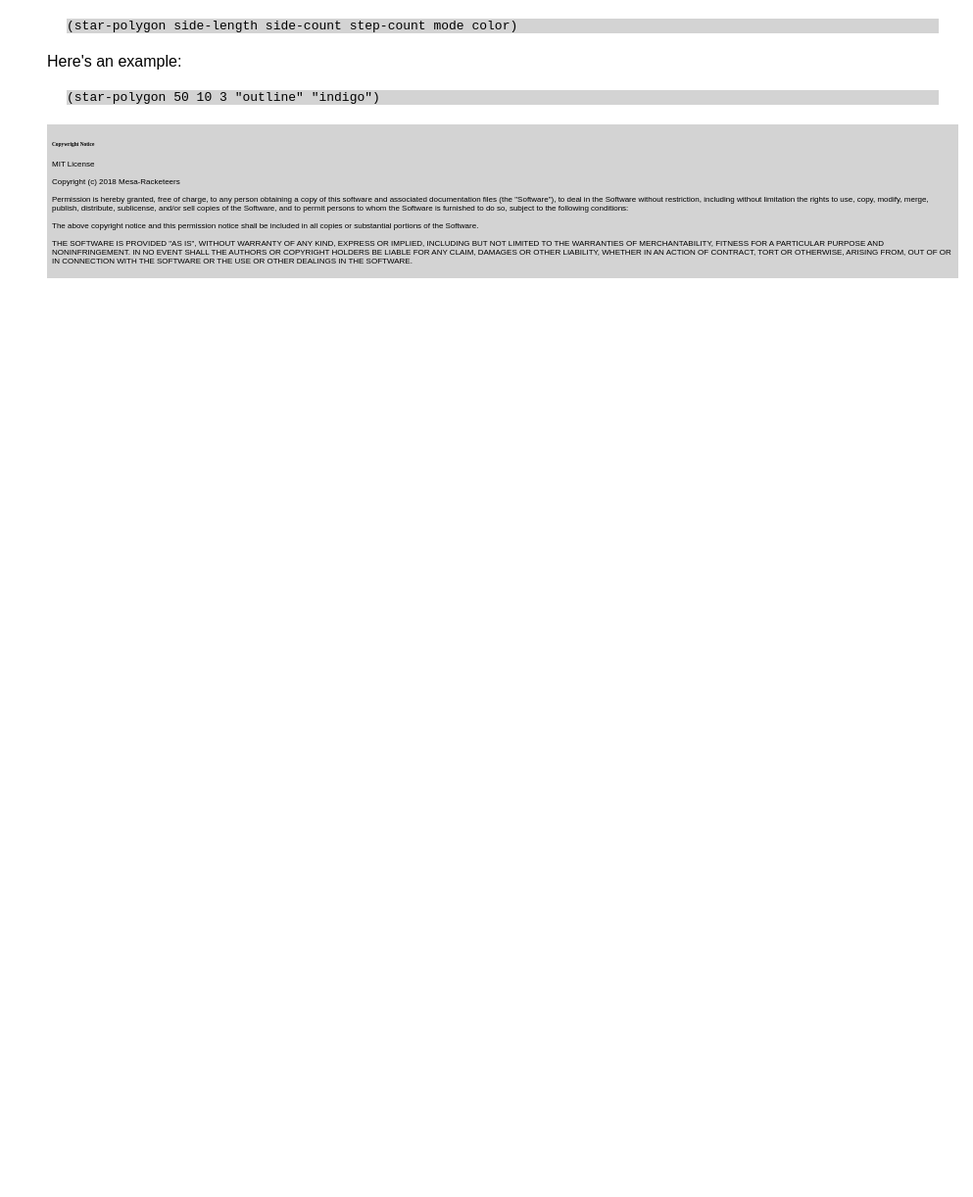
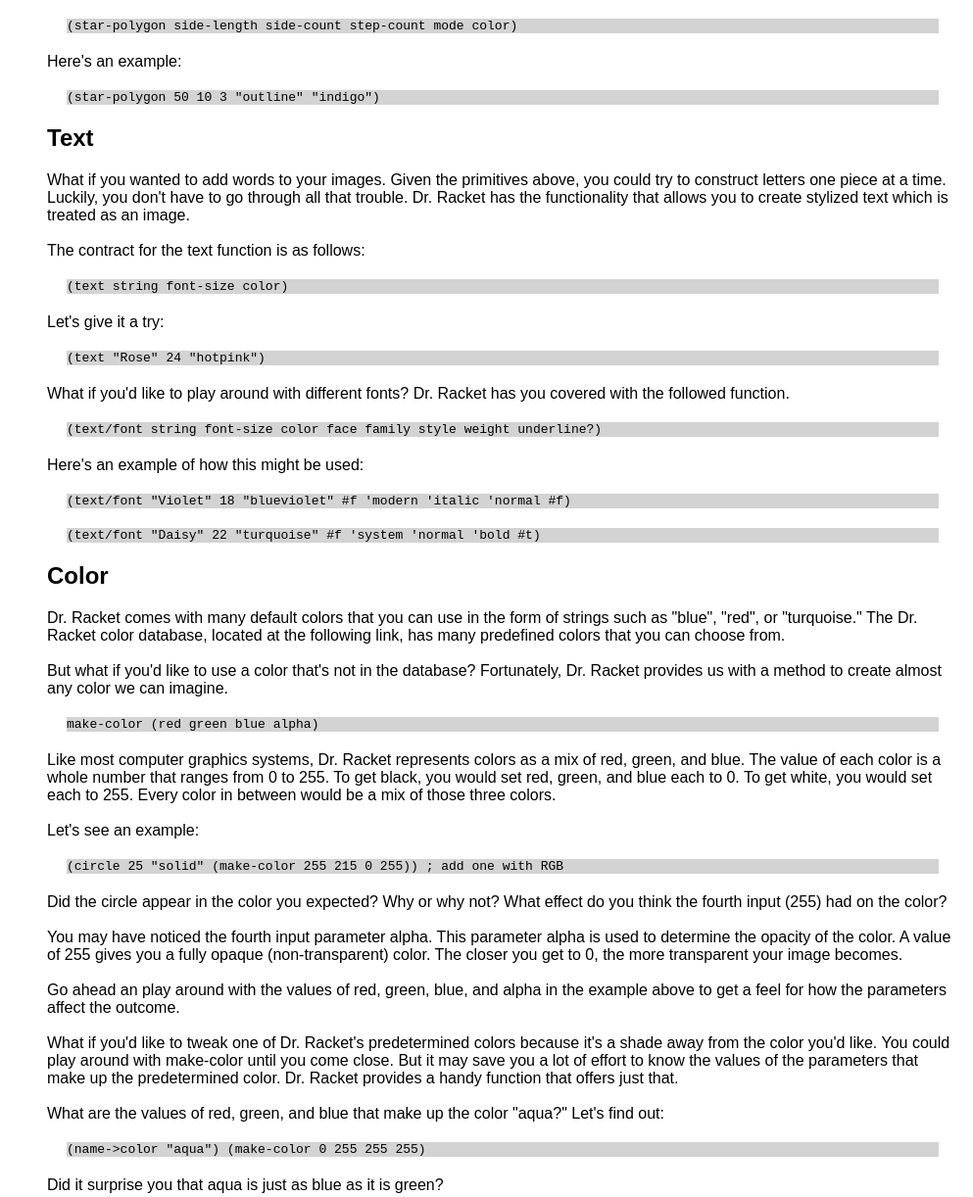
Before and after one commit to Mesa-Racketeers/racket-building-pictures, a plain HTML site: page index.html in a window 1280 px wide. Shown: the part 3761-4983 px from the top of the page at 98% size, without its empty margins (287-1280 px from the left). Before the commit the page ends 4060 px from the top, so only its background shows below. Drawn offline with Linux system fonts and the light colour scheme.

Commit message:
Added text for Text and Color sections

```diff
--- a/index.html
+++ b/index.html
@@ -273,6 +273,111 @@
       </code>
       </p>
 
+      <h2 id="Text">Text</h2>
+
+      <p>What if you wanted to add words to your images. Given the primitives
+        above, you could try to construct letters one piece at a time. Luckily,
+        you don't have to go through all that trouble. Dr. Racket has the
+        functionality that allows you to create stylized text which is treated
+        as an image.
+        <br>
+        <br>
+        The contract for the text function is as follows:
+
+        <code class="block">
+        (text string font-size color)
+        </code>
+
+        Let's give it a try:
+
+        <code class="block">
+        (text "Rose" 24 "hotpink")
+        </code>
+
+        What if you'd like to play around with different fonts? Dr. Racket has
+        you covered with the followed function.
+
+        <code class="block">
+        (text/font  string   font-size   color   face    family     style    weight    underline?)
+        </code>
+
+        Here's an example of how this might be used:
+
+        <code class="block">
+        (text/font "Violet" 18 "blueviolet" #f 'modern 'italic 'normal #f)
+        </code>
+
+        <code class="block">
+        (text/font "Daisy" 22 "turquoise" #f 'system 'normal 'bold #t)
+        </code>
+      </p>
+
+      <h2 id="Color">Color</h2>
+
+      <p> Dr. Racket comes with many default colors that you can use in the form
+         of strings such as "blue", "red", or "turquoise." The Dr. Racket color
+         database, located at the following link, has many predefined colors
+         that you can choose from.
+         <br>
+         <br>
+         But what if you'd like to use a color that's not in the database?
+         Fortunately, Dr. Racket provides us with a method to create almost any
+         color we can imagine.
+
+         <code class="block">
+         make-color (red green blue alpha)
+         </code>
+
+         Like most computer graphics systems, Dr. Racket represents colors as a
+         mix of red, green, and blue. The value of each color is a whole number
+         that ranges from 0 to 255. To get black, you would set red, green, and
+         blue each to 0. To get white, you would set each to 255. Every color in
+         between would be a mix of those three colors.
+         <br>
+         <br>
+         Let's see an example:
+
+         <code class="block">
+        (circle 25 "solid" (make-color 255 215 0 255)) ; add one with RGB
+        </code>
+
+        Did the circle appear in the color you expected? Why or why not? What
+        effect do you think the fourth input (255) had on the color?
+        <br>
+        <br>
+        You may have noticed the fourth input parameter alpha. This parameter
+        alpha is used to determine the opacity of the color. A value of 255
+        gives you a fully opaque (non-transparent) color. The closer you get to
+        0, the more transparent your image becomes.
+        <br>
+        <br>
+        Go ahead an play around with the values of red, green, blue, and alpha
+        in the example above to get a feel for how the parameters affect the
+        outcome.
+        <br>
+        <br>
+        What if you'd like to tweak one of Dr. Racket's predetermined colors
+        because it's a shade away from the color you'd like. You could play
+        around with make-color until you come close. But it may save you a lot
+        of effort to know the values of the parameters that make up the
+        predetermined color. Dr. Racket provides a handy function that offers
+        just that.
+        <br>
+        <br>
+        What are the values of red, green, and blue that make up the color
+        "aqua?" Let's find out:
+
+        <code class="block">
+          (name->color "aqua")
+          (make-color 0 255 255 255)
+        </code>
+
+        Did it surprise you that aqua is just as blue as it is green?
+      </p>
+
+
+
+
 <div class="footer">
   <h6>Copywright Notice</h6>
   <p>MIT License
```
